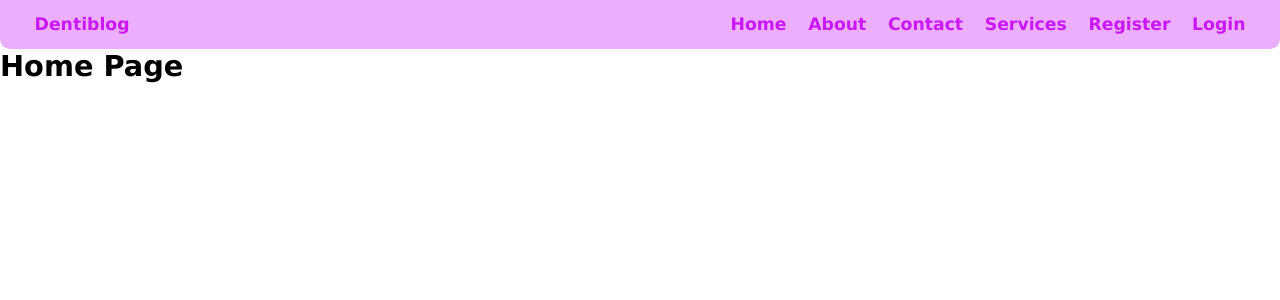
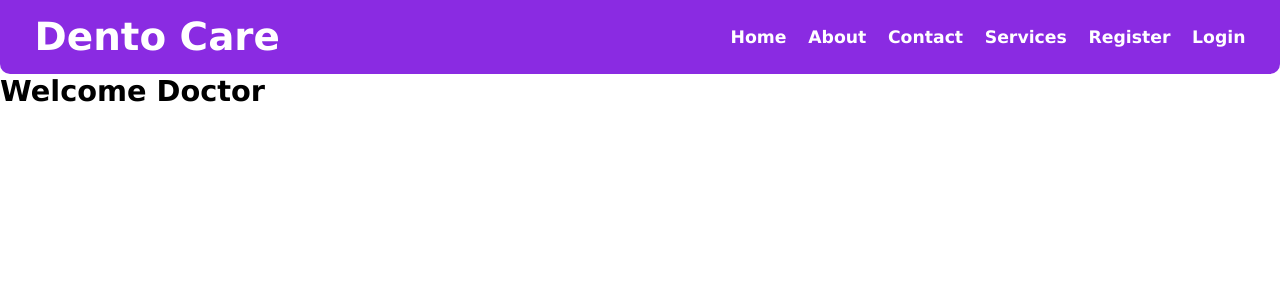
Before and after one commit to Code-Biz/admin-panel, a React (Vite) app in the folder client/: page /Home in a window 1280 px wide. Shown: the top 300 px of the page. Built offline with nearby package versions, Linux system fonts and the light colour scheme; no server answers.

Commit message:
contact page and home

```diff
--- a/client/src/components/Navbar.css
+++ b/client/src/components/Navbar.css
@@ -9,22 +9,34 @@ ul{
     gap: 2rem;
     list-style-type: none;
 } */
-
 .header-container {
-  max-width: 140rem;
+  width: auto;
+  min-width: fit-content;
+  /* The Below block of code aligns the logo and the nav links properly on the nav bar and keeps it relative to screen zoom */
+  display: flex;
+  flex-direction: row;
+  align-items: center;
+  justify-content: space-between;
+  /*  */
   padding: 1rem 2.4rem;
-  display: flex;
-  justify-content: space-between;
-  background-color: rgb(235, 175, 253);
+  background-color: blueviolet;
   border-radius: 0px 0px 10px 10px;
 }
 
+.logo-header {
+  margin-right: 60px;
+  font-weight: 900;
+  font-size: 2.25rem;
+}
+
+/* a is for Navlinks */
 .header-container a {
-  color: rgb(203, 22, 248);
+  color: rgb(255, 255, 255);
   font-weight: 600;
   font-size: larger;
   text-decoration: none;
 }
+
 ul {
   display: flex;
   gap: 1.5rem;
--- a/client/src/components/Navbar.jsx
+++ b/client/src/components/Navbar.jsx
@@ -10,7 +10,7 @@ export const Navbar = () => {
       <header>
         <div className="header-container">
           <div className="logo-header">
-            <NavLink to="Home">Dentiblog</NavLink>
+            <NavLink to="Home">Dento Care</NavLink>
           </div>
 
           <nav>
--- a/client/src/pages/Home.jsx
+++ b/client/src/pages/Home.jsx
@@ -1,5 +1,12 @@
+import { useAuthContext } from "../store/contextsAndEffects_provider";
+
 const Home = () => {
-  return <h1>Home Page</h1>;
+  const { userData } = useAuthContext();
+  return (
+    <>
+      <h1>Welcome Doctor {userData.username}</h1>
+    </>
+  );
 };
 
 const About = () => {
@@ -7,7 +14,16 @@ const About = () => {
 };
 
 const Contact = () => {
-  return <h1>Contact Page</h1>;
+  const { userData } = useAuthContext();
+  return (
+    <>
+      <label htmlFor="Email">Username</label>
+      <input type="Email" placeholder={userData.username} readOnly />
+      <br />
+      <label htmlFor="Email">Email</label>
+      <input type="Email" placeholder={userData.email} readOnly />
+    </>
+  );
 };
 
 export { Home, About, Contact };
--- a/client/src/pages/Register.jsx
+++ b/client/src/pages/Register.jsx
@@ -28,7 +28,7 @@ export const Register = () => {
     //   [name]: value,
     // });
 
-    console.log(user);
+    // console.log(user);
   };
 
   const navigator = useNavigate();
@@ -46,8 +46,9 @@ export const Register = () => {
         }
       );
 
-      console.log("Response from Server : ", responseRcvd);
+      // console.log("Response From Server : ", await responseRcvd.json());
 
+      //If responseRcvd.ok is found and is true also then if condition will execute and if its not found the else condition will execute
       if (responseRcvd.ok) {
         const res_asJSON = await responseRcvd.json();
         storeTokenInLS(res_asJSON.token);
@@ -57,10 +58,12 @@ export const Register = () => {
         alert("User Registered! Hold on we are navigating you to login page.");
         navigator("/login");
       } else {
-        console.log("Invalid Credentials");
+        const errRcvd = await responseRcvd.json();
+        console.log("ref: register in register.jsx");
+        console.log(errRcvd);
       }
     } catch (error) {
-      console.log(error);
+      console.log("Fetching Failed Because Of ::" + error);
     }
   };
 
--- a/client/src/store/contextsAndEffects_provider.jsx
+++ b/client/src/store/contextsAndEffects_provider.jsx
@@ -14,6 +14,7 @@ export const authContext = createContext();
 export const AuthContextProvider = ({ children }) => {
   const [token, setToken] = useState(localStorage.getItem("Token_InLS"));
   const [services, setService] = useState([]);
+  const [userData, setUserData] = useState([]);
 
   //CONTEXT 1
   const storeTokenInLS = (serverToken) => {
@@ -42,7 +43,8 @@ export const AuthContextProvider = ({ children }) => {
       });
 
       if (response.ok) {
-        const userData = await response.json();
+        const user_Data = await response.json();
+        setUserData(user_Data.data);
       }
     } catch (error) {}
   };
@@ -58,12 +60,9 @@ export const AuthContextProvider = ({ children }) => {
 
       if (fetch_service_from_bcknd.ok) {
         const response_data = await fetch_service_from_bcknd.json();
-        console.log(response_data.msg);
         setService(response_data.msg);
       }
-    } catch (error) {
-      console.log("error here at store: "`${error}`);
-    }
+    } catch (error) {}
   };
 
   //EFFECT 1 -------- To fetch logged in user data
@@ -74,7 +73,7 @@ export const AuthContextProvider = ({ children }) => {
 
   return (
     <authContext.Provider
-      value={{ storeTokenInLS, LogoutUser, isLogged, services }}
+      value={{ storeTokenInLS, LogoutUser, isLogged, services, userData }}
     >
       {children}
     </authContext.Provider>
```
